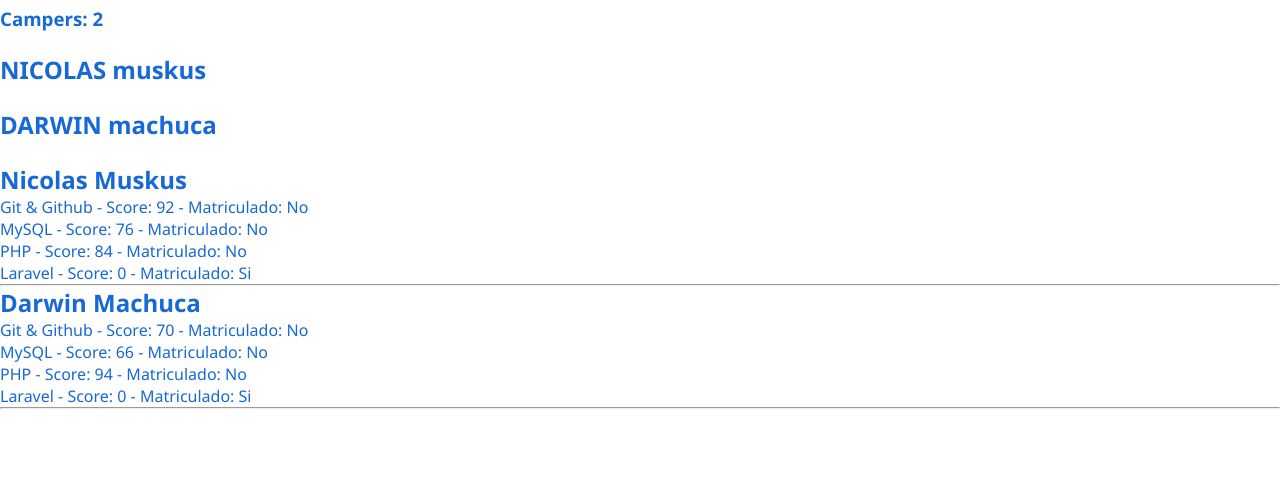
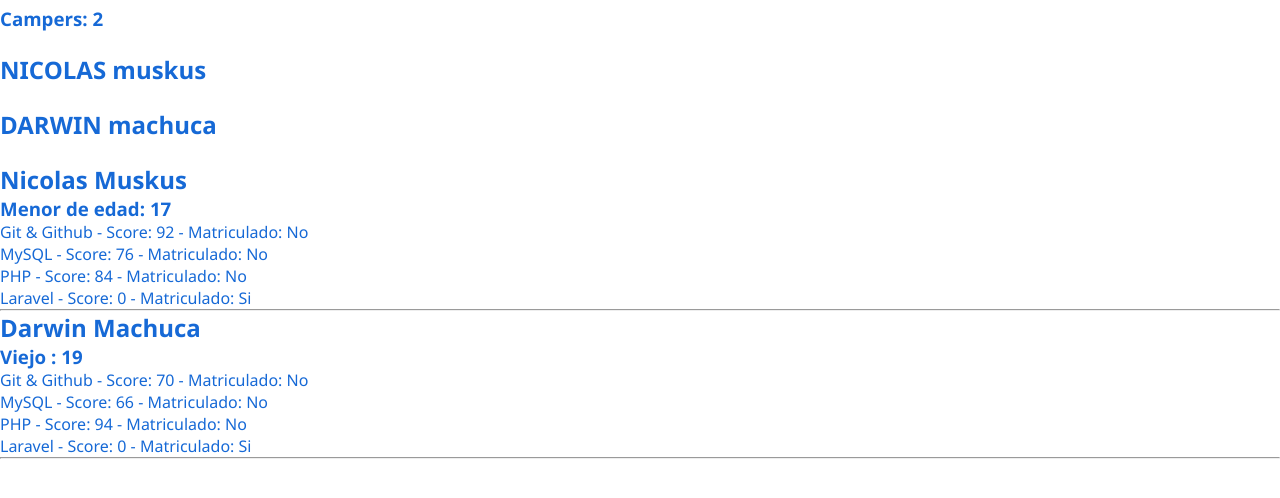
Before and after one commit to NicolasMuskusTarazona/PHP_CLASE, a PHP site: page /clase1.php in a window 1280 px wide. Shown: the part 164-662 px from the top of the page. Run offline with PHP 8.4, Linux system fonts and the light colour scheme.

Commit message:
feat: :sparkles: Condicionales
clase1.php

```diff
--- a/clase1.php
+++ b/clase1.php
@@ -33,7 +33,7 @@
     [
         "nombre" => "Darwin",
         "apellido" => "Machuca",
-        "edad" => 17,
+        "edad" => 19,
         "grupo" => "A1",
         "skilss" => [
             [
@@ -73,7 +73,7 @@
 <body>
     <h1>Camper</h1>
     <div>
-        <h2><?php echo "$title"; ?></h2>
+        <h2><?= "$title"; ?></h2>
         <br>
 
         <!-- Espacio BR -->
@@ -91,7 +91,7 @@
     <div>
 
         <!-- Nombre en mayusculas y Apellido en minusculas -->
-        <h2><?php echo strtoupper($campers['nombre']), " ", strtolower($campers['apellido']);?></h2>
+        <h2><?= strtoupper($campers['nombre']), " ", strtolower($campers['apellido']);?></h2>
         <br>
         <!--La linea de php tiene que tener -> {} -->
         <!-- <h2 style="color: red ">< echo "Nombre del camper: {$camper[1]['nombre']}";?></h2> -->
@@ -103,6 +103,11 @@
     <?php
     foreach ($camper as $campers) {
     echo "<h2>{$campers['nombre']} {$campers['apellido']}</h2>";
+    if($campers['edad'] > 18){
+        echo "<h3>Viejo : {$campers['edad']}</h3>";
+    }else{
+        echo "<h3>Menor de edad: {$campers['edad']}</h3>";
+    }
     echo "<ul>";
     foreach ($campers['skilss'] as $skill) {
         echo "<li>{$skill['nombre']} - Score: {$skill['score']} - Matriculado: " . ($skill['matriculado'] ? 'Si' : 'No') . "</li>";
```
